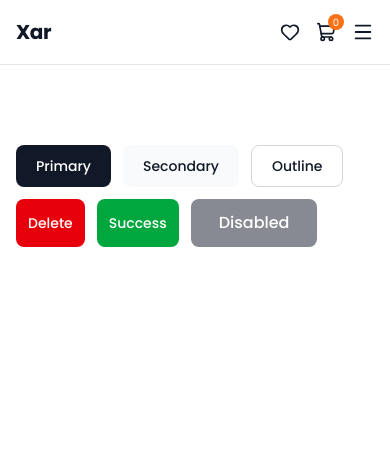
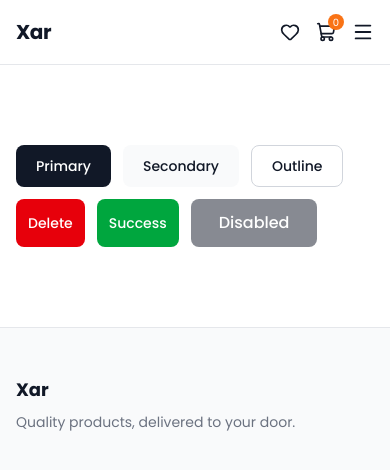
Before and after one commit to ahmad-008/Xar, a Next.js app: page / in a window 390 px wide. Shown: the top 470 px of the page. Built offline with nearby package versions, Linux system fonts and the light colour scheme.

Commit message:
feat: add Footer with responsive grid and brand column

```diff
--- a/src/app/page.tsx
+++ b/src/app/page.tsx
@@ -1,6 +1,8 @@
 import Container from "@/components/ui/Container";
 import Button from "@/components/ui/Button";
 import Navbar from "@/components/layout/Navbar";
+import Footer from "@/components/layout/Footer";
+
 
 export default function HomePage() {
   return (
@@ -8,6 +10,7 @@ export default function HomePage() {
     <>
 
       <Navbar />
+
       <Container className="py-20" >
         <div className="flex flex-wrap gap-3" >
           <Button>Primary</Button>
@@ -20,7 +23,7 @@ export default function HomePage() {
 
 
       </Container>
-
+      <Footer />
     </>
 
 
--- /dev/null
+++ b/src/components/layout/Footer.tsx
@@ -0,0 +1,42 @@
+// Server Component: no state, no clicks → no "use client".
+
+import Link from "next/link";
+import Container from "@/components/ui/Container";
+import { NAV_LINKS, SITE_NAME } from "@/lib/constants";
+
+//Footer Links
+const SUPPORT_LINKS =[
+    {label: "Contact Us", href: "/contact"},
+    {label: "Shipping Policy", href: "/shipping"},
+    {label: "Return", href: "/returns"},
+    {label: "FAQ", href:"/faq"},
+];
+
+export default function Footer () {
+    return(
+        // mt-auto → pushes footer to the bottom on short pages
+        <footer className="mt-auto border-t border-gray-200 bg-surface" >
+
+            {/* 1 column on phones → 2 on tablets → 4 on desktops */}
+            <Container className="grid gap-8 py-12 sm:grid-cols-2 lg:grid-cols-4" >
+
+                <div>
+                    <h3 className="text-lg font-bold">
+                        {SITE_NAME}
+                    </h3>
+
+                    <p className="mt-2 text-sm text-muted" >
+                        Quality products, delivered to your door.
+                    </p>
+                </div>
+
+
+
+            </Container>
+
+
+        </footer>
+
+
+    );
+}
```
